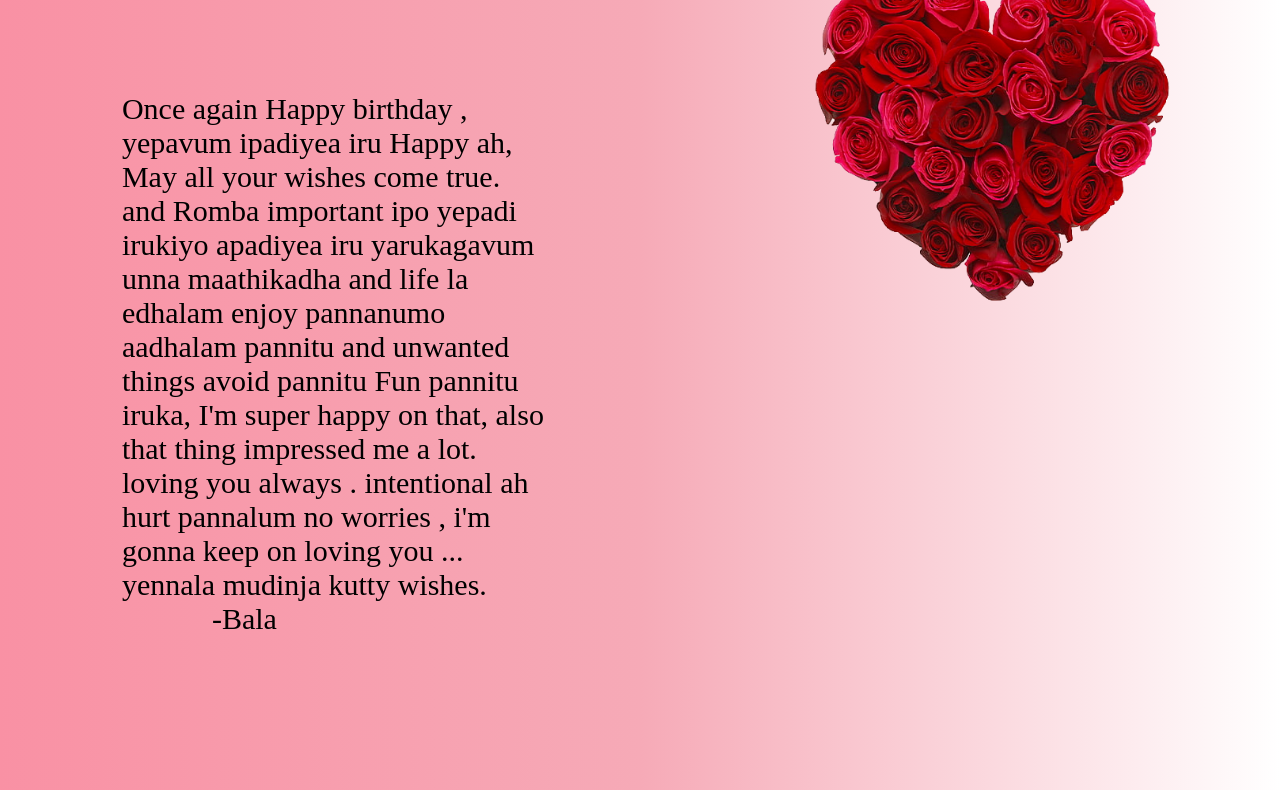
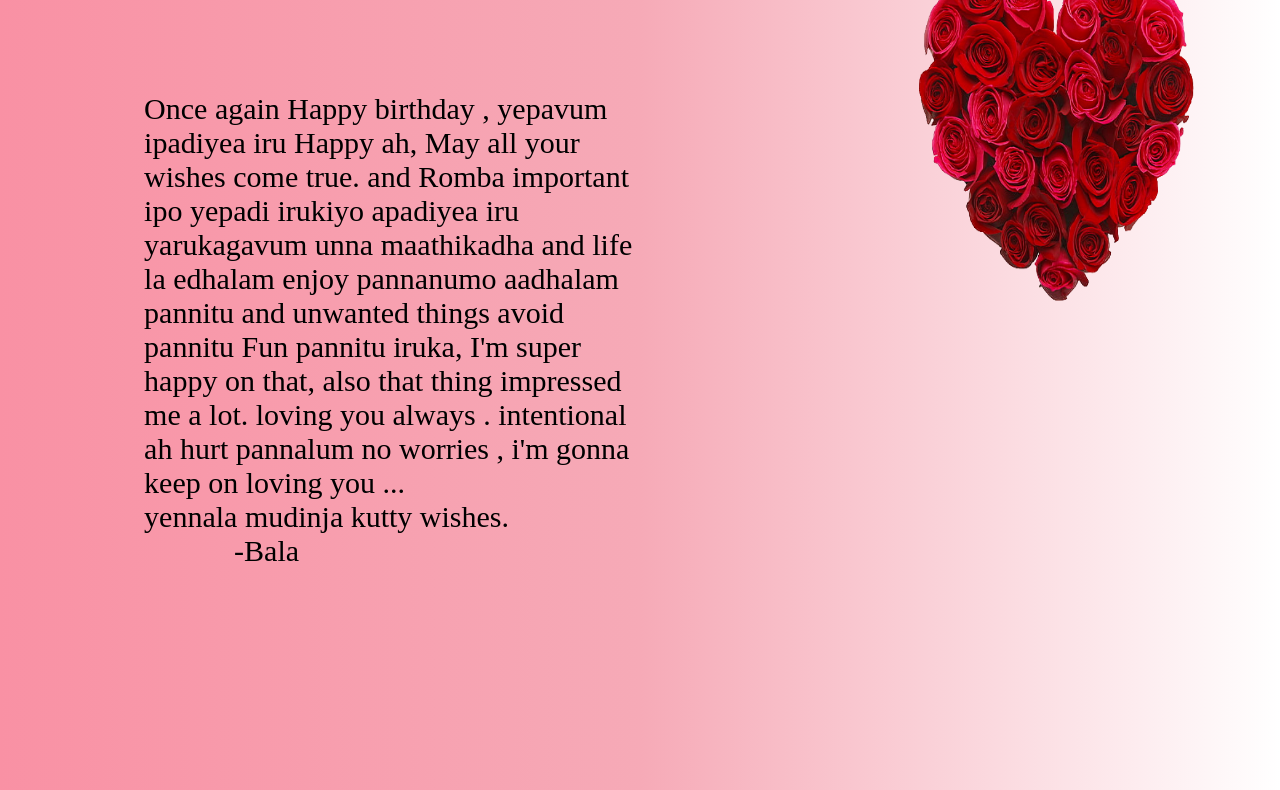
Before and after one commit to bala24082001/bala, a plain HTML site: page index.html in a window 1280 px wide. Shown: the part 219-1009 px from the top of the page. Drawn offline with Linux system fonts and the light colour scheme.

Commit message:
Update index.html

```diff
--- a/index.html
+++ b/index.html
@@ -13,11 +13,11 @@
         width: 100%;
         display: flex;  }
     .left{
-        width: 55%;
+        width: 65%;
         height:870px ;
     }
     .right{
-        width:45% ;
+        width:35% ;
         height: 870px;
     }
     img{
```
